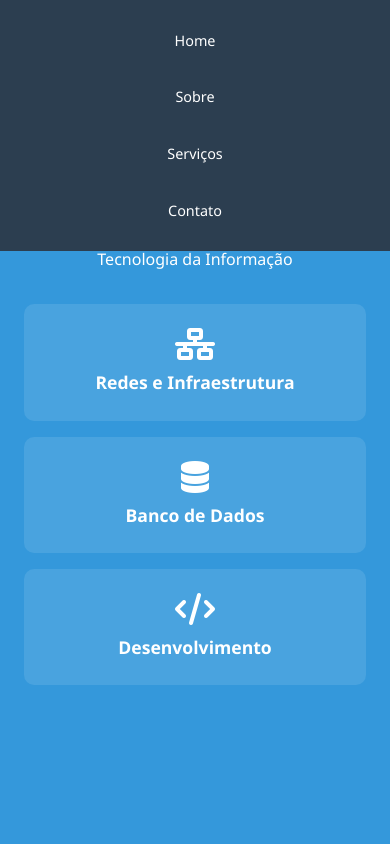
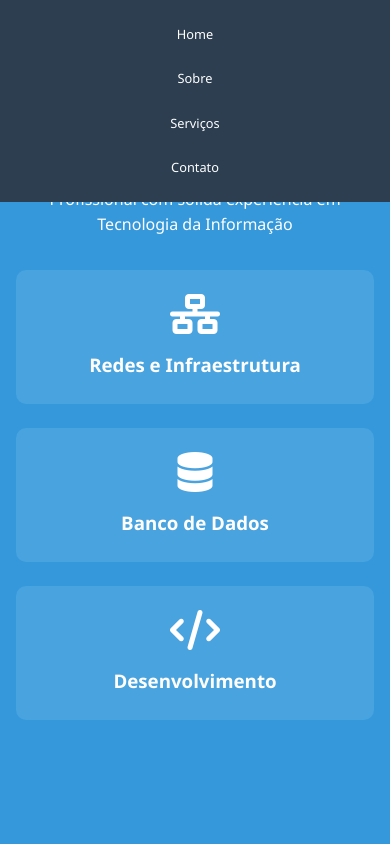
Before and after one commit to chrystiansales/new-profile, a plain HTML site: page index.html in a window 390 px wide. Shown: the top 844 px of the page. Drawn offline with Linux system fonts and the light colour scheme.

Commit message:
ajuste css

```diff
--- a/css/styles.css
+++ b/css/styles.css
@@ -157,23 +157,28 @@ section {
     }
 
     .skills-grid {
-        width: 100%;
         grid-template-columns: 1fr;
-        gap: 1rem;
+        max-width: 500px;
     }
 
-    .skill-item {
-        padding: 1.2rem;
-        margin: 0 0.5rem;
+    /* SOBRE */
+    .timeline-item {
+        padding: 1rem;
     }
 
-    .skill-item i {
-        font-size: 2rem !important; /* Tamanho dos ícones */
-        margin-bottom: 0.5rem;
+    /* SERVIÇOS */
+    #servicos .grid {
+        grid-template-columns: 1fr;
     }
 
-    .skill-item h3 {
-        font-size: 1.1rem;
+    /* CONTATO */
+    .contact-grid {
+        grid-template-columns: 1fr;
+        gap: 1.5rem;
+    }
+
+    .contact-info {
+        order: -1;
     }
 }
 
@@ -190,21 +195,29 @@ section {
     .skill-item {
         padding: 1.5rem;
     }
+
+    /* NAVEGAÇÃO */
+    nav ul li a {
+        font-size: 0.8rem;
+        padding: 0.5rem;
+    }
+
+    /* FORMULÁRIO */
+    form input, form textarea {
+        width: 100%;
+    }
 }
 
+/* ============== ANIMAÇÕES ============== */
+@media (prefers-reduced-motion: no-preference) {
+    .timeline-item, .service-card {
+        opacity: 0;
+        transform: translateY(20px);
+        transition: all 0.6s ease-out;
+    }
 
-/* Garante que imagens/ícones sejam responsivos */
-img, i {
-    max-width: 100%;
-    height: auto;
+    .visible {
+        opacity: 1;
+        transform: translateY(0);
+    }
 }
-
-/* Melhora a legibilidade em mobile */
-body {
-    line-height: 1.6;
-}
-
-/* Previne overflow horizontal */
-html, body {
-    overflow-x: hidden;
-}
```
